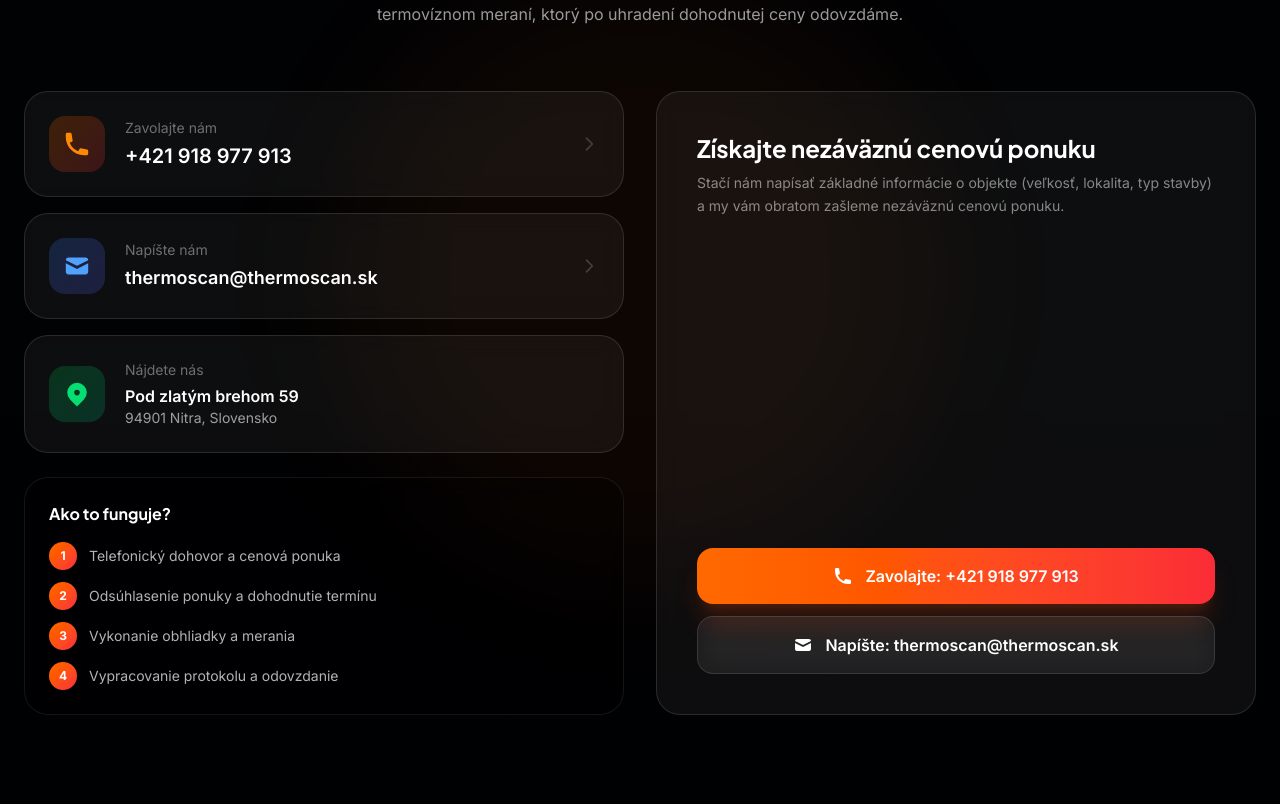
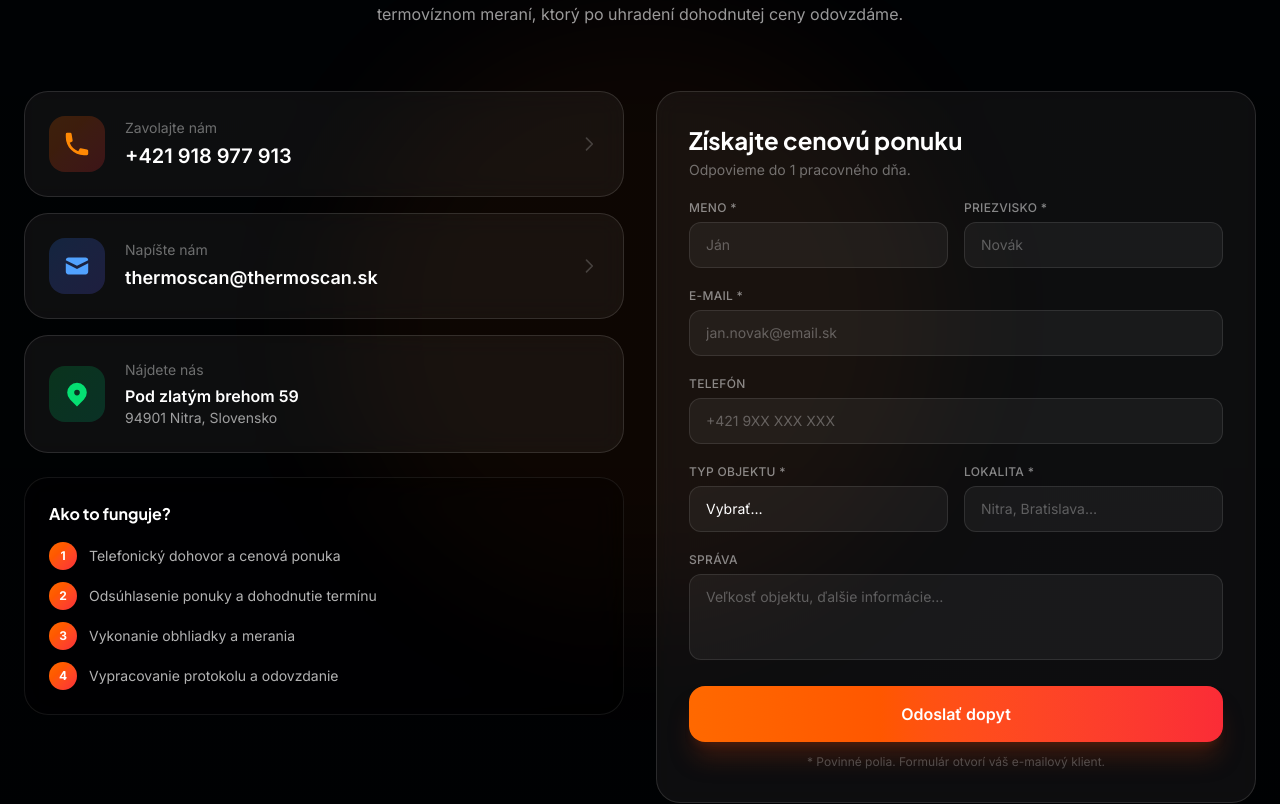
Before and after one commit to cicmen35/thermoscan_web, a React (Vite) app: page / in a window 1280 px wide. Shown: the part 4860-5664 px from the top of the page. Built offline with nearby package versions, Linux system fonts and the light colour scheme.

Commit message:
feat: replace cta card with validated contact form

```diff
--- a/src/components/Contact.tsx
+++ b/src/components/Contact.tsx
@@ -28,7 +28,7 @@
         </div>
 
         <div className="grid lg:grid-cols-2 gap-8">
-          {/* Contact info cards */}
+          {/* Left: Contact info + process steps */}
           <div className="flex flex-col gap-4">
             {/* Phone */}
             <a
@@ -81,9 +81,7 @@
               <div>
                 <div className="text-white/40 text-sm mb-1">Nájdete nás</div>
                 <div className="text-white font-semibold">{CONTACT.address}</div>
-                <div className="text-white/60 text-sm">
-                  {CONTACT.city}, {CONTACT.country}
-                </div>
+                <div className="text-white/60 text-sm">{CONTACT.city}, {CONTACT.country}</div>
               </div>
             </div>
 
@@ -108,47 +106,121 @@
             </div>
           </div>
 
-          {/* Right: CTA card */}
-          <div className="flex flex-col gap-4">
-            <div className="glass rounded-3xl p-8 md:p-10 flex flex-col gap-6 h-full">
-              <div className="flex flex-col gap-2">
-                <h3 className="font-display font-bold text-2xl text-white">
-                  Získajte nezáväznú cenovú ponuku
-                </h3>
-                <p className="text-white/50 text-sm leading-relaxed">
-                  Stačí nám napísať základné informácie o objekte (veľkosť, lokalita, typ
-                  stavby) a my vám obratom zašleme nezáväznú cenovú ponuku.
-                </p>
-              </div>
-
-              {/* CTA buttons */}
-              <div className="flex flex-col gap-3 mt-auto">
-                <a
-                  id="contact-call-cta"
-                  href={`tel:${CONTACT.phone.replace(/\s/g, '')}`}
-                  className="flex items-center justify-center gap-3 py-4 rounded-2xl bg-gradient-to-r from-orange-500 to-red-500 text-white font-semibold text-base hover:opacity-90 hover:scale-[1.02] transition-all duration-200 shadow-xl shadow-orange-900/40"
-                >
-                  <svg className="w-5 h-5" fill="currentColor" viewBox="0 0 20 20">
-                    <path d="M2 3a1 1 0 011-1h2.153a1 1 0 01.986.836l.74 4.435a1 1 0 01-.54 1.06l-1.548.773a11.037 11.037 0 006.105 6.105l.774-1.548a1 1 0 011.059-.54l4.435.74a1 1 0 01.836.986V17a1 1 0 01-1 1h-2C7.82 18 2 12.18 2 5V3z" />
-                  </svg>
-                  Zavolajte: {CONTACT.phone}
-                </a>
-                <a
-                  id="contact-email-cta"
-                  href={`mailto:${CONTACT.email}`}
-                  className="flex items-center justify-center gap-3 py-4 rounded-2xl glass text-white font-semibold text-base hover:bg-white/15 transition-all duration-200"
-                >
-                  <svg className="w-5 h-5" fill="currentColor" viewBox="0 0 20 20">
-                    <path d="M2.003 5.884L10 9.882l7.997-3.998A2 2 0 0016 4H4a2 2 0 00-1.997 1.884z" />
-                    <path d="M18 8.118l-8 4-8-4V14a2 2 0 002 2h12a2 2 0 002-2V8.118z" />
-                  </svg>
-                  Napíšte: {CONTACT.email}
-                </a>
-              </div>
-            </div>
+          {/* Right: Contact form */}
+          <div className="flex flex-col">
+            <ContactForm />
           </div>
         </div>
       </div>
     </section>
   );
 }
+
+// ─── Form ────────────────────────────────────────────────────────────────────
+
+function ContactForm() {
+  function handleSubmit(e: React.FormEvent<HTMLFormElement>) {
+    e.preventDefault();
+    const data = new FormData(e.currentTarget);
+    const body =
+      `Meno: ${data.get('firstName')} ${data.get('lastName')}\n` +
+      `Email: ${data.get('email')}\n` +
+      `Telefón: ${data.get('phone') || '—'}\n` +
+      `Typ objektu: ${data.get('propertyType')}\n` +
+      `Lokalita: ${data.get('location')}\n\n` +
+      `Správa:\n${data.get('message') || '—'}`;
+    window.location.href =
+      `mailto:${CONTACT.email}` +
+      `?subject=${encodeURIComponent('Dopyt – ' + data.get('propertyType'))}` +
+      `&body=${encodeURIComponent(body)}`;
+  }
+
+  const input =
+    'w-full bg-white/5 border border-white/10 rounded-xl px-4 py-3 text-white text-sm ' +
+    'placeholder:text-white/30 focus:outline-none focus:border-orange-500/60 transition-all duration-200';
+  const label = 'block text-white/50 text-xs font-medium mb-1.5 uppercase tracking-wide';
+
+  return (
+    <form
+      id="contact-form"
+      onSubmit={handleSubmit}
+      noValidate
+      className="glass rounded-3xl p-8 flex flex-col gap-5 h-full"
+    >
+      <div>
+        <h3 className="font-display font-bold text-2xl text-white">Získajte cenovú ponuku</h3>
+        <p className="text-white/40 text-sm mt-1">Odpovieme do 1 pracovného dňa.</p>
+      </div>
+
+      {/* First + last name */}
+      <div className="grid grid-cols-2 gap-4">
+        <div>
+          <label htmlFor="firstName" className={label}>Meno *</label>
+          <input id="firstName" name="firstName" type="text" required minLength={2}
+            autoComplete="given-name" placeholder="Ján" className={input} />
+        </div>
+        <div>
+          <label htmlFor="lastName" className={label}>Priezvisko *</label>
+          <input id="lastName" name="lastName" type="text" required minLength={2}
+            autoComplete="family-name" placeholder="Novák" className={input} />
+        </div>
+      </div>
+
+      {/* Email */}
+      <div>
+        <label htmlFor="contactEmail" className={label}>E-mail *</label>
+        <input id="contactEmail" name="email" type="email" required
+          autoComplete="email" placeholder="jan.novak@email.sk" className={input} />
+      </div>
+
+      {/* Phone */}
+      <div>
+        <label htmlFor="contactPhone" className={label}>Telefón</label>
+        <input id="contactPhone" name="phone" type="tel"
+          autoComplete="tel" placeholder="+421 9XX XXX XXX" className={input} />
+      </div>
+
+      {/* Property type + location */}
+      <div className="grid grid-cols-2 gap-4">
+        <div>
+          <label htmlFor="propertyType" className={label}>Typ objektu *</label>
+          <select id="propertyType" name="propertyType" required defaultValue=""
+            className={`${input} appearance-none cursor-pointer`}>
+            <option value="" disabled>Vybrať…</option>
+            <option>Rodinný dom</option>
+            <option>Bytový dom</option>
+            <option>Byt</option>
+            <option>Kancelárske priestory</option>
+            <option>Novostavba</option>
+            <option>Iné</option>
+          </select>
+        </div>
+        <div>
+          <label htmlFor="location" className={label}>Lokalita *</label>
+          <input id="location" name="location" type="text" required
+            placeholder="Nitra, Bratislava…" className={input} />
+        </div>
+      </div>
+
+      {/* Message */}
+      <div>
+        <label htmlFor="message" className={label}>Správa</label>
+        <textarea id="message" name="message" rows={3}
+          placeholder="Veľkosť objektu, ďalšie informácie…"
+          className={`${input} resize-none`} />
+      </div>
+
+      <button
+        id="contact-form-submit"
+        type="submit"
+        className="mt-auto w-full py-4 rounded-2xl bg-gradient-to-r from-orange-500 to-red-500 text-white font-semibold text-base hover:opacity-90 hover:scale-[1.02] active:scale-100 transition-all duration-200 shadow-xl shadow-orange-900/40"
+      >
+        Odoslať dopyt
+      </button>
+
+      <p className="text-white/25 text-xs text-center -mt-2">
+        * Povinné polia. Formulár otvorí váš e-mailový klient.
+      </p>
+    </form>
+  );
+}
```
